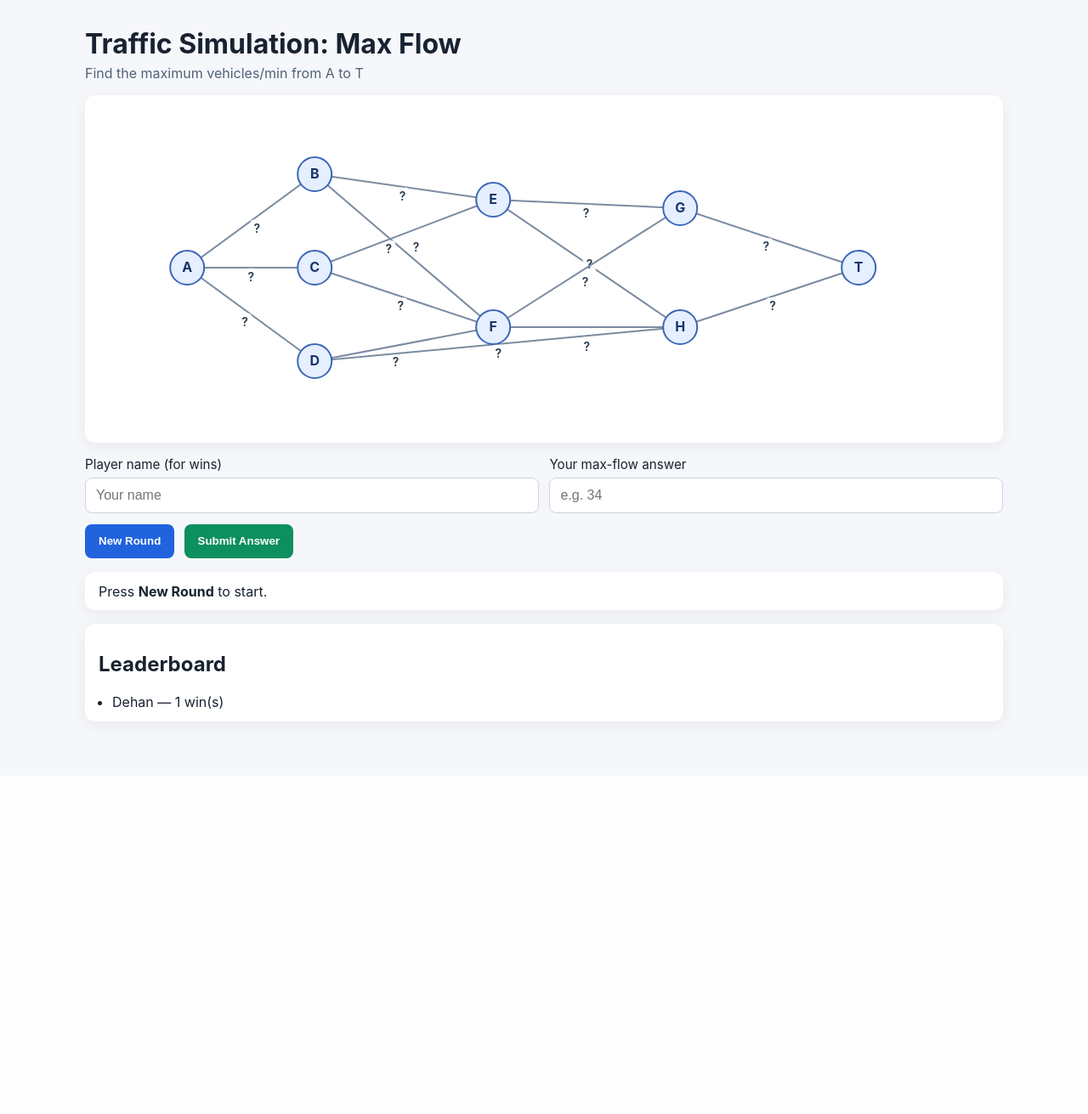
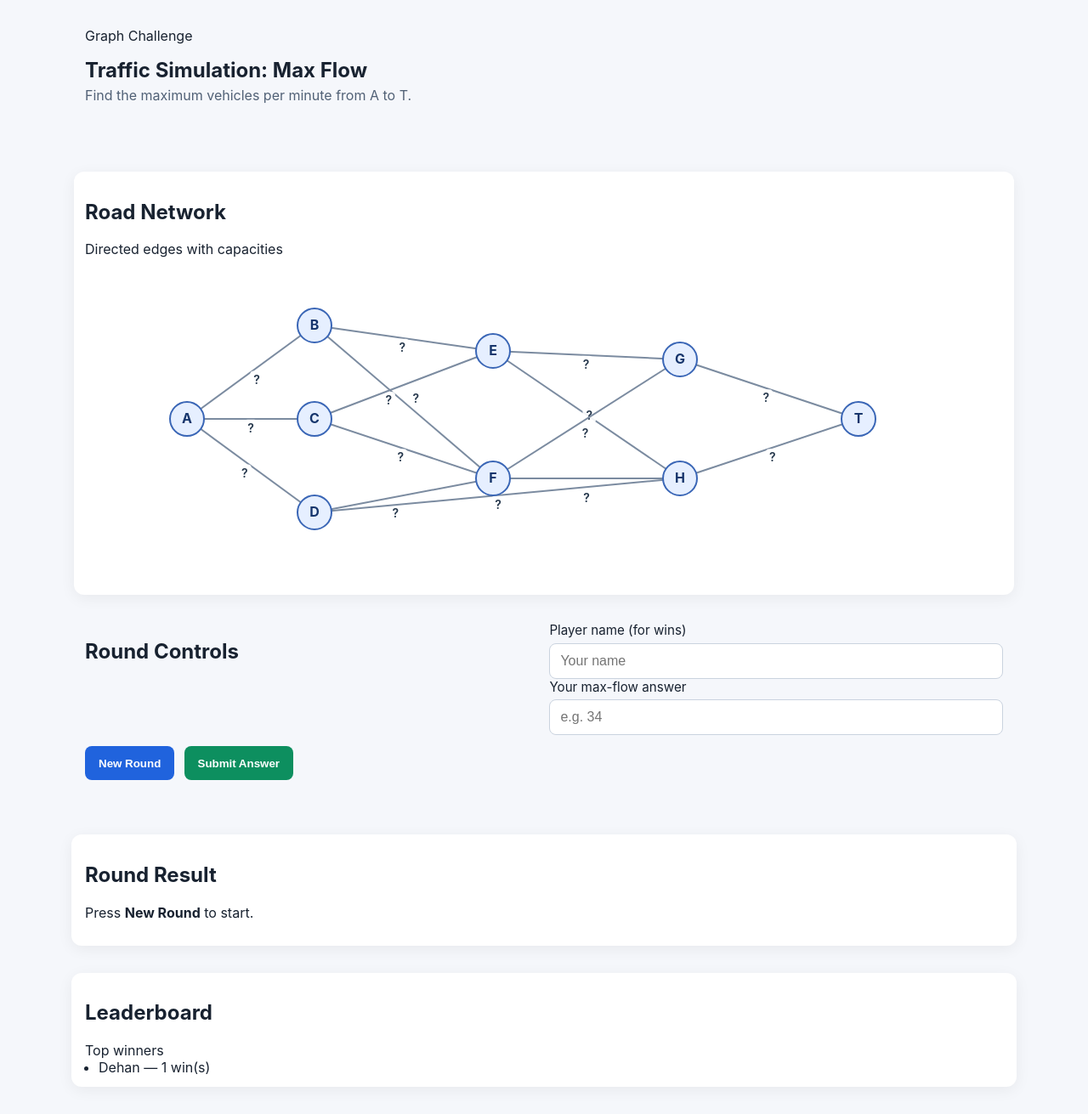
Before and after one commit to yuganigunara/PDSA2-CW, a Flask app: page / in a window 1280 px wide. Shown: the whole page at 85% size. Before the commit the page ends 857 px from the top, so only its background shows below. Run offline with Flask 3, Linux system fonts and the light colour scheme; data comes from the database, SQL or seed files in the repository.

Commit message:
Refactor index.html structure and classes
updated the index.html for the traffic simulation

```diff
--- a/app/templates/index.html
+++ b/app/templates/index.html
@@ -7,15 +7,31 @@
     <link rel="stylesheet" href="/static/style.css" />
   </head>
   <body>
-    <main class="container">
+    <main class="page">
+      <div class="hero-orb hero-orb-left"></div>
+      <div class="hero-orb hero-orb-right"></div>
+      <div class="spark spark-1"></div>
+      <div class="spark spark-2"></div>
+
+      <section class="container hero">
+        <p class="eyebrow">Graph Challenge</p>
         <h1>Traffic Simulation: Max Flow</h1>
-      <p class="subtitle">Find the maximum vehicles/min from A to T</p>
+        <p class="subtitle">Find the maximum vehicles per minute from A to T.</p>
+      </section>
 
-      <section class="board">
+      <section class="container card board">
+        <div class="section-head">
+          <h2>Road Network</h2>
+          <span class="muted">Directed edges with capacities</span>
+        </div>
         <svg id="network" viewBox="0 0 980 380" aria-label="Traffic network graph"></svg>
       </section>
 
-      <section class="controls">
+      <section class="container card controls">
+        <div class="section-head">
+          <h2>Round Controls</h2>
+        </div>
+        <div class="field-grid">
           <label>
             Player name (for wins)
             <input id="playerName" type="text" maxlength="40" placeholder="Your name" />
@@ -24,17 +40,26 @@
             Your max-flow answer
             <input id="answer" type="number" min="0" placeholder="e.g. 34" />
           </label>
+        </div>
         <div class="buttons">
-          <button id="newRoundBtn">New Round</button>
-          <button id="submitBtn">Submit Answer</button>
+          <button id="newRoundBtn" class="primary-button">New Round</button>
+          <button id="submitBtn" class="secondary-button">Submit Answer</button>
         </div>
       </section>
 
-      <section class="result" id="resultBox">Press <strong>New Round</strong> to start.</section>
+      <section class="container card result" id="resultBox" aria-live="polite">
+        <div class="section-head">
+          <h2>Round Result</h2>
+        </div>
+        <p class="status-line">Press <strong>New Round</strong> to start.</p>
+      </section>
 
-      <section class="leaderboard">
+      <section class="container card leaderboard">
+        <div class="section-head">
           <h2>Leaderboard</h2>
-        <ul id="leaderboardList"></ul>
+          <span class="muted">Top winners</span>
+        </div>
+        <ul id="leaderboardList" class="leaderboard-list"></ul>
       </section>
     </main>
 
```
Lines whose indentation alone changed are shown as unchanged.
